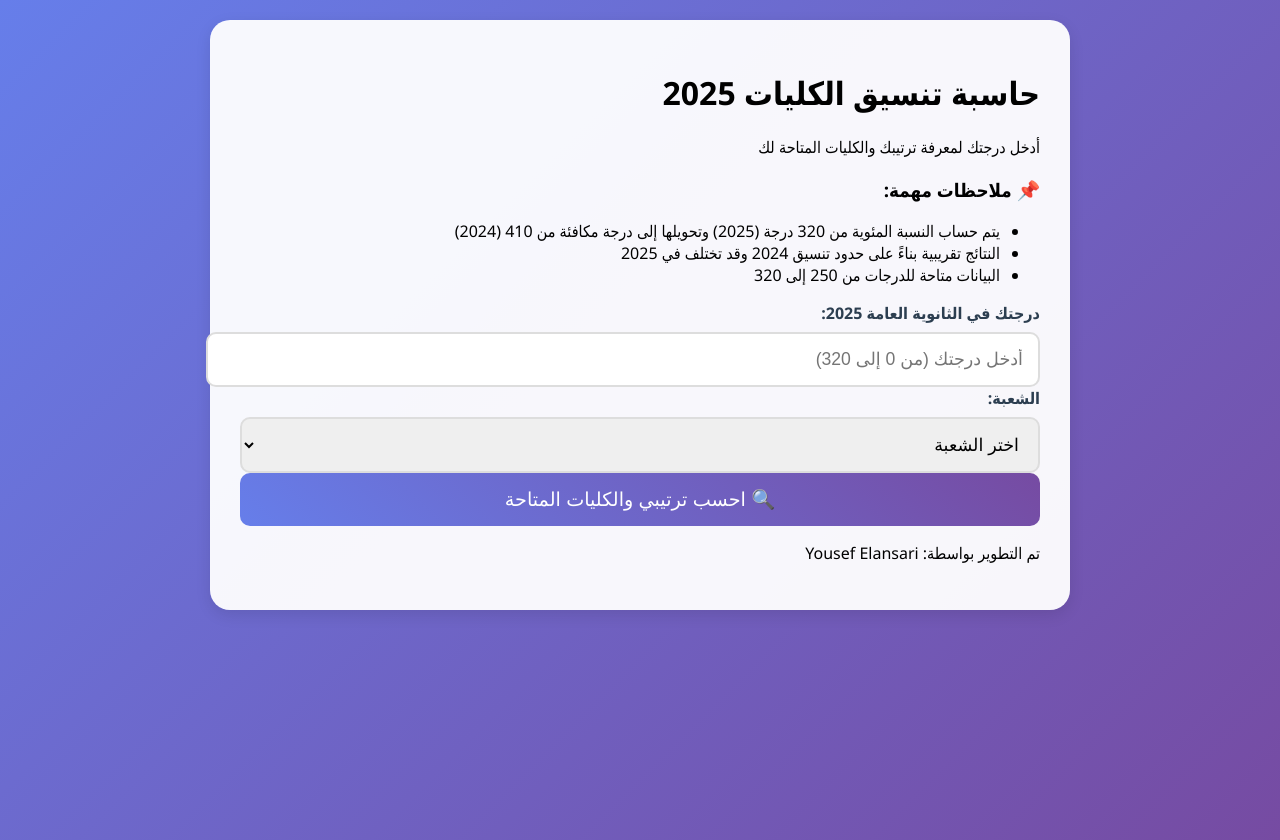
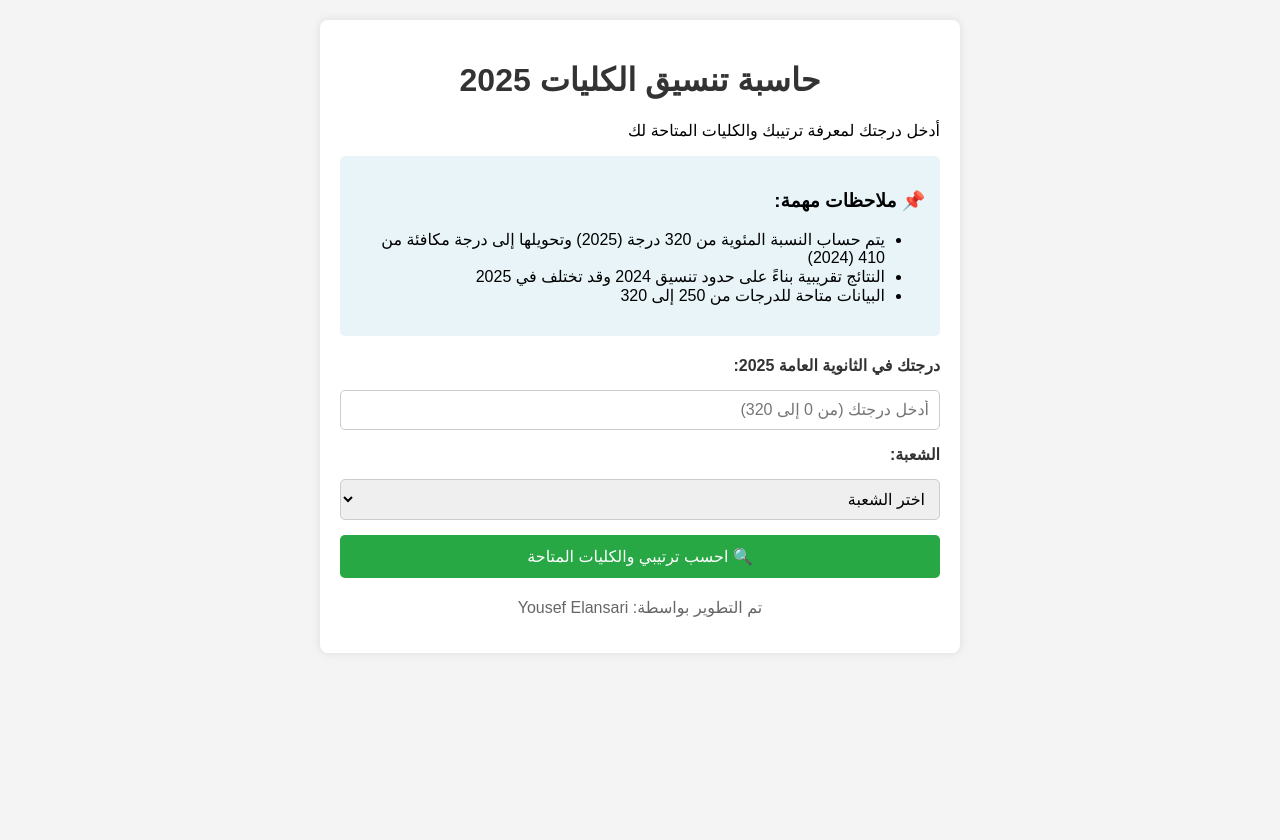
Before and after one commit to I9MM/Tanseq-trial, a plain HTML site: page index.html in a window 1280 px wide. After the commit the page ends 800 px from the top, so only its background shows below. Drawn offline with Linux system fonts and the light colour scheme.

Commit message:
Update styles.css

```diff
--- a/styles.css
+++ b/styles.css
@@ -1,135 +1,82 @@
-:root {
-    --primary-color: #667eea;
-    --secondary-color: #764ba2;
-    --text-dark: #2c3e50;
-    --text-light: #7f8c8d;
-    --white: rgba(255, 255, 255, 0.95);
-    --shadow: 0 5px 15px rgba(0,0,0,0.1);
-}
-
 body {
-    font-family: 'Segoe UI', Tahoma, sans-serif;
-    background: linear-gradient(135deg, var(--primary-color), var(--secondary-color));
+    font-family: 'Arial', sans-serif;
+    background-color: #f4f4f4;
+    direction: rtl;
+    text-align: right;
     margin: 0;
-    padding: 20px;
-    min-height: 100vh;
+    padding: 0;
 }
 
 .container {
-    max-width: 800px;
-    margin: 0 auto;
-    background: var(--white);
-    border-radius: 20px;
-    padding: 30px;
-    box-shadow: var(--shadow);
+    max-width: 600px;
+    margin: 20px auto;
+    padding: 20px;
+    background: #fff;
+    border-radius: 8px;
+    box-shadow: 0 0 10px rgba(0, 0, 0, 0.1);
 }
 
-.header {
+h1 {
+    color: #333;
     text-align: center;
-    margin-bottom: 30px;
 }
 
-.header h1 {
-    color: var(--text-dark);
-    font-size: 2.5em;
-}
-
-.header p {
-    color: var(--text-light);
-    font-size: 1.1em;
-}
-
-.input-section, .result-section, .note, .rank-info, .colleges-section {
-    background: linear-gradient(45deg, #f8f9fa, #e9ecef);
-    border-radius: 15px;
-    padding: 25px;
+.notes {
+    background: #e8f4f8;
+    padding: 15px;
+    border-radius: 5px;
     margin-bottom: 20px;
 }
 
-.input-group {
-    margin-bottom: 20px;
+form {
+    display: flex;
+    flex-direction: column;
+    gap: 15px;
 }
 
 label {
-    display: block;
-    margin-bottom: 8px;
     font-weight: bold;
-    color: var(--text-dark);
+    color: #333;
 }
 
 input, select {
-    width: 100%;
-    padding: 15px;
-    border: 2px solid #ddd;
-    border-radius: 10px;
-    font-size: 1.1em;
-}
-
-input:focus, select:focus {
-    border-color: var(--primary-color);
-    box-shadow: 0 0 0 3px rgba(102, 126, 234, 0.1);
+    padding: 10px;
+    border: 1px solid #ccc;
+    border-radius: 5px;
+    font-size: 16px;
 }
 
 button {
-    background: linear-gradient(45deg, var(--primary-color), var(--secondary-color));
+    background-color: #28a745;
     color: white;
+    padding: 12px;
     border: none;
-    padding: 15px;
-    border-radius: 10px;
-    font-size: 1.2em;
+    border-radius: 5px;
     cursor: pointer;
-    width: 100%;
+    font-size: 16px;
 }
 
 button:hover {
-    transform: translateY(-2px);
-    box-shadow: var(--shadow);
+    background-color: #218838;
 }
 
-.result-section {
+.result {
+    margin-top: 20px;
+    padding: 15px;
+    background: #e8f4f8;
+    border-radius: 5px;
     display: none;
-    animation: slideIn 0.5s ease-out;
 }
 
-@keyframes slideIn {
-    from { opacity: 0; transform: translateY(20px); }
-    to { opacity: 1; transform: translateY(0); }
+footer {
+    text-align: center;
+    margin-top: 20px;
+    color: #666;
 }
 
-.college-item {
-    background: #f8f9fa;
-    border-radius: 8px;
-    padding: 12px;
-    margin-bottom: 8px;
-    border-right: 3px solid var(--primary-color);
+@media (max-width: 600px) {
+    .container {
+        margin: 10px;
+        padding: 15px;
+    }
 }
-
-.college-item:hover {
-    background: #e3f2fd;
-    transform: translateX(5px);
-}
-
-.error {
-    background: #ffebee;
-    color: #c62828;
-    padding: 15px;
-    border-radius: 10px;
-}
-
-.faculty-group h4 {
-    margin-top: 0;
-}
-
-.footer {
-    text-align: center;
-    color: var(--text-dark);
-}
-
-.footer a {
-    color: var(--primary-color);
-    text-decoration: none;
-}
-
-.footer a:hover {
-    text-decoration: underline;
-}
```
